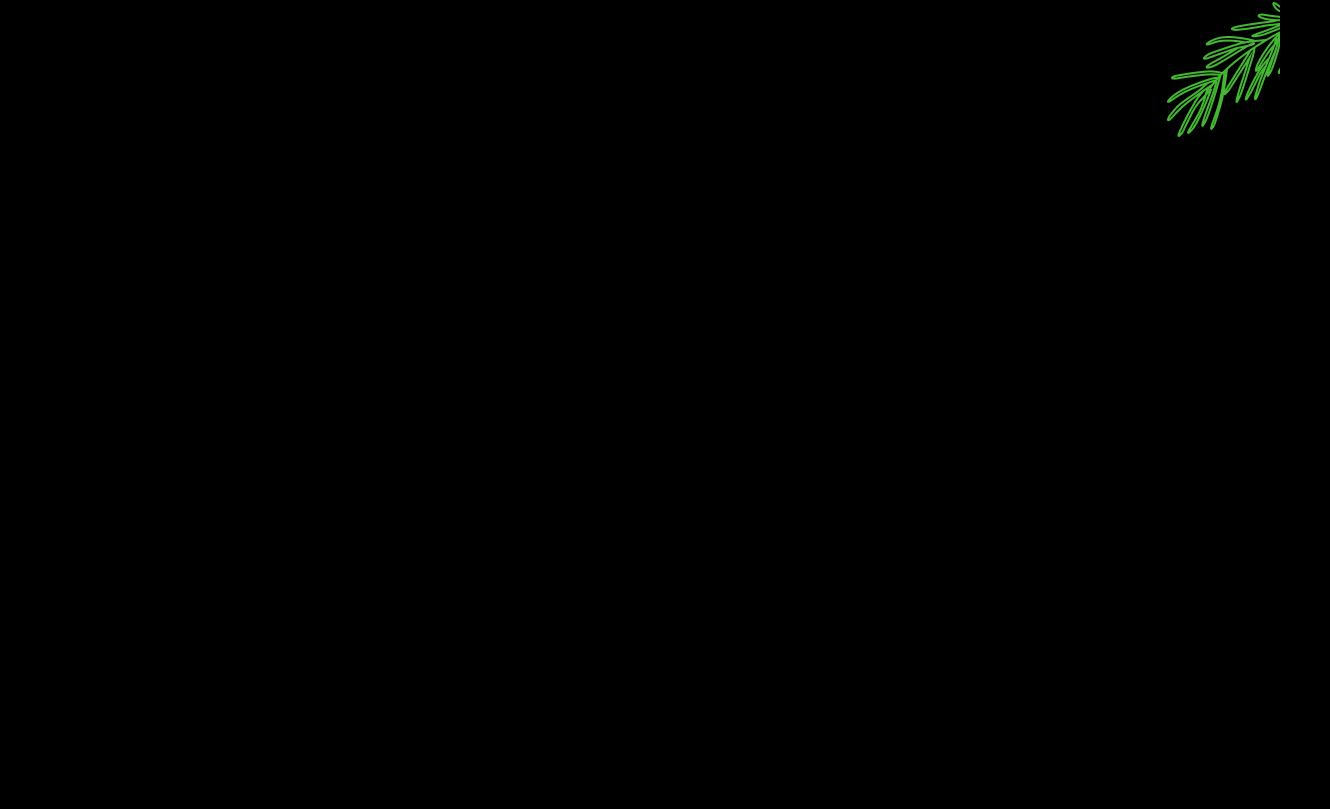
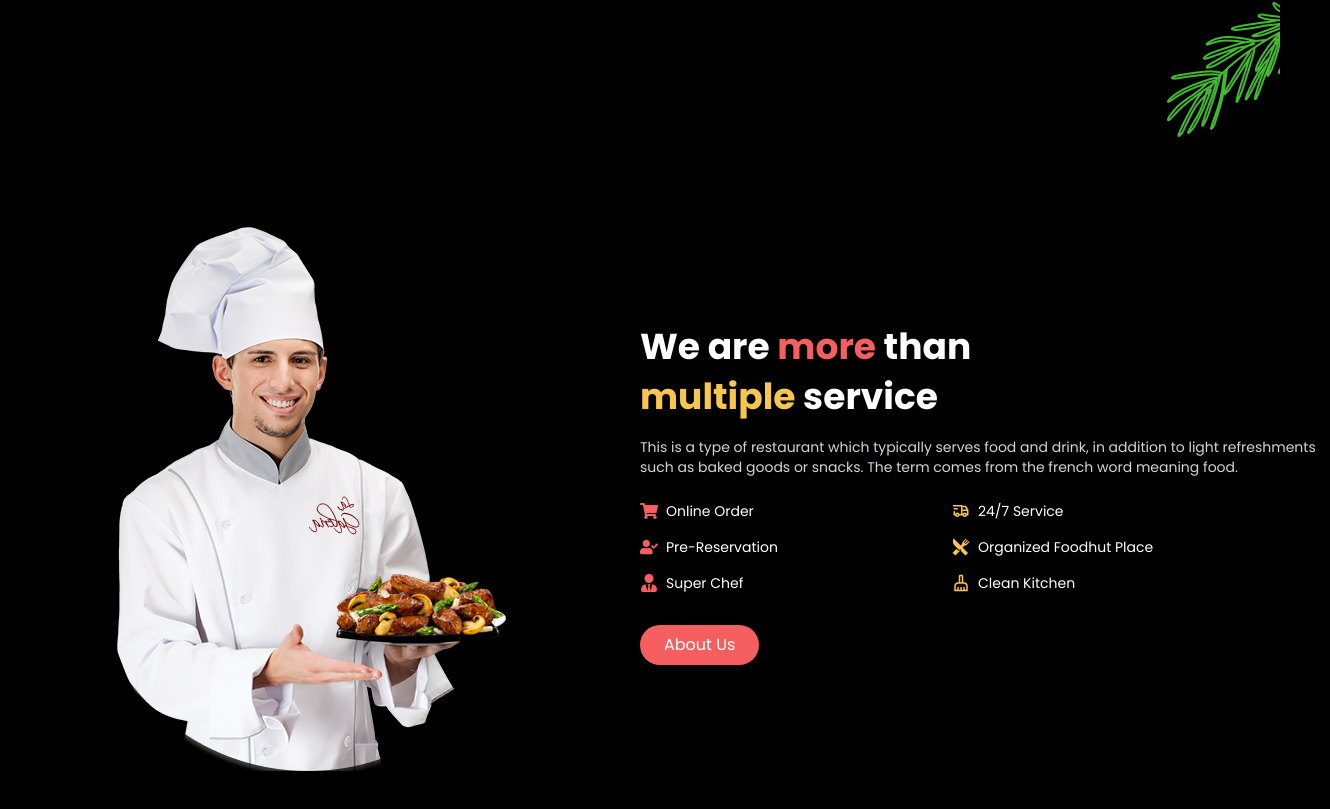
Before and after one commit to mahirTheCoder/Food-Hut, a Next.js app: page / in a window 1280 px wide. Shown: the part 2124-2933 px from the top of the page, 1330 px wide, since content can reach past the window. Before the commit the page ends 2261 px from the top, so only its background shows below. Built offline with nearby package versions, Linux system fonts and the light colour scheme.

Commit message:
service section done

```diff
--- /dev/null
+++ b/src/app/Componets/Service.jsx
@@ -0,0 +1,76 @@
+import React from "react";
+import { FaShoppingCart, FaUserCheck, FaUserTie } from "react-icons/fa";
+import { MdOutlineCleaningServices } from "react-icons/md";
+import { TbTruckDelivery } from "react-icons/tb";
+import { IoRestaurantSharp } from "react-icons/io5";
+import service from "../../../public/service.png";
+import Image from "next/image";
+
+const Service = () => {
+  return (
+    <section id="Service" className="w-full py-20 text-white">
+      <div className="container mx-auto flex flex-col lg:flex-row items-center gap-14">
+
+        {/* Left Image Box */}
+        <div className="w-full lg:w-1/2 flex justify-center">
+        <Image src={service} alt="service"  />
+        </div>
+
+        {/* Right Content */}
+        <div className="w-full lg:w-1/2">
+          <h2 className="lg:text-4xl text-2xl font-bold leading-snug mb-4">
+            We are <span className="text-[#F65F5F]">more</span> than <br />
+            <span className="text-[#F6C64E]">multiple</span> service
+          </h2>
+
+          <p className= "lg:w-[690px] text-gray-300 lg:text-sm text-xs mb-6">
+            This is a type of restaurant which typically serves food and drink,
+            in addition to light refreshments such as baked goods or snacks.
+            The term comes from the french word meaning food.
+          </p>
+
+          {/* Services Grid */}
+          <div className="grid grid-cols-2 gap-4 text-sm">
+
+            <p className="flex items-center gap-2">
+              <FaShoppingCart className="text-[#F65F5F] text-lg" />
+              Online Order
+            </p>
+
+            <p className="flex items-center gap-2">
+              <TbTruckDelivery className="text-[#F6C64E] text-lg" />
+              24/7 Service
+            </p>
+
+            <p className="flex items-center gap-2">
+              <FaUserCheck className="text-[#F65F5F] text-lg" />
+              Pre-Reservation
+            </p>
+
+            <p className="flex items-center gap-2">
+              <IoRestaurantSharp className="text-[#F6C64E] text-lg" />
+              Organized Foodhut Place
+            </p>
+
+            <p className="flex items-center gap-2">
+              <FaUserTie className="text-[#F65F5F] text-lg" />
+              Super Chef
+            </p>
+
+            <p className="flex items-center gap-2">
+              <MdOutlineCleaningServices className="text-[#F6C64E] text-lg" />
+              Clean Kitchen
+            </p>
+
+          </div>
+
+          <button className="mt-8 bg-[#F65F5F] px-6 py-2 rounded-full text-white hover:bg-[#ff7b7b] transition">
+            About Us
+          </button>
+        </div>
+      </div>
+    </section>
+  );
+};
+
+export default Service;
--- a/src/app/page.jsx
+++ b/src/app/page.jsx
@@ -2,6 +2,7 @@ import React from "react";
 import Navbar from "./Componets/Navbar";
 import Banner from "./Componets/Banner";
 import Offers from "./Componets/Offers";
+import Service from "./Componets/Service";
 
 const page = () => {
   return (
@@ -9,6 +10,7 @@ const page = () => {
       <Navbar />
       <Banner />
       <Offers/>
+      <Service/>
     </>
   );
 };
```
Also changed, not shown: public/service.png (added).
